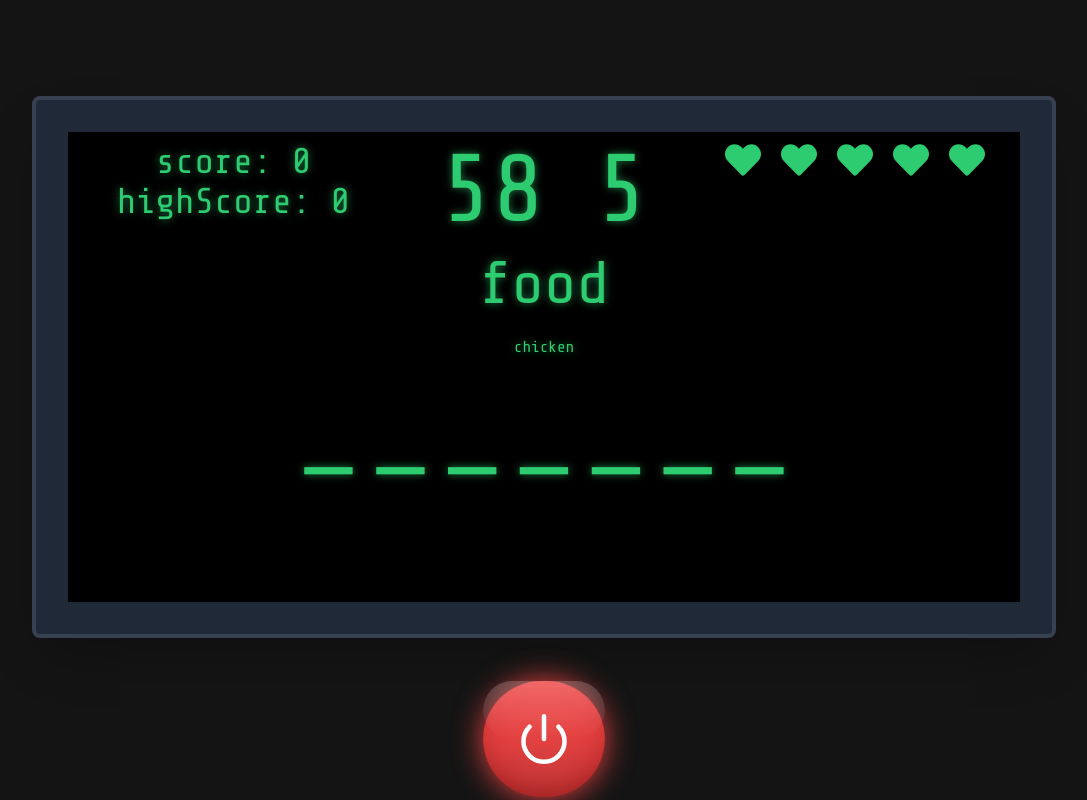
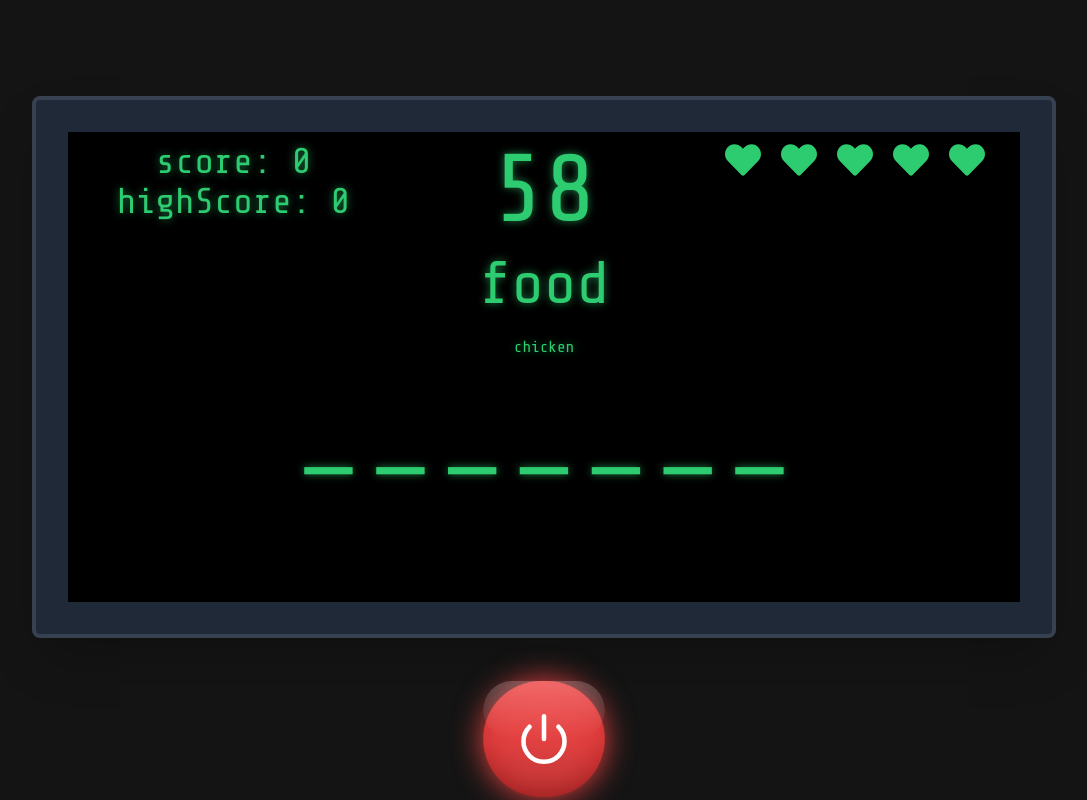
Before and after one commit to RoniGuru/word-game, a React (Vite) app: page / in a window 1280 px wide. Both pictures are taken after a click on the button "Power button". Shown: the whole page, without its empty margins (96-1183 px from the left). Built offline with nearby package versions, Linux system fonts and the light colour scheme.

Commit message:
remove lives text

```diff
--- a/src/components/GameContainer.tsx
+++ b/src/components/GameContainer.tsx
@@ -117,7 +117,7 @@ export default function GameContainer() {
               score: {game.score} highScore: {game.highScore}
             </div>
             <div className="text-8xl  w-1/3" data-testid="time">
-              {time + ' ' + game.lives}
+              {time}
             </div>
             <div className="text-4xl w-1/3 flex flex-row gap-5 justify-center">
               {Array.from({ length: game.lives }, (_, index) => (
```
